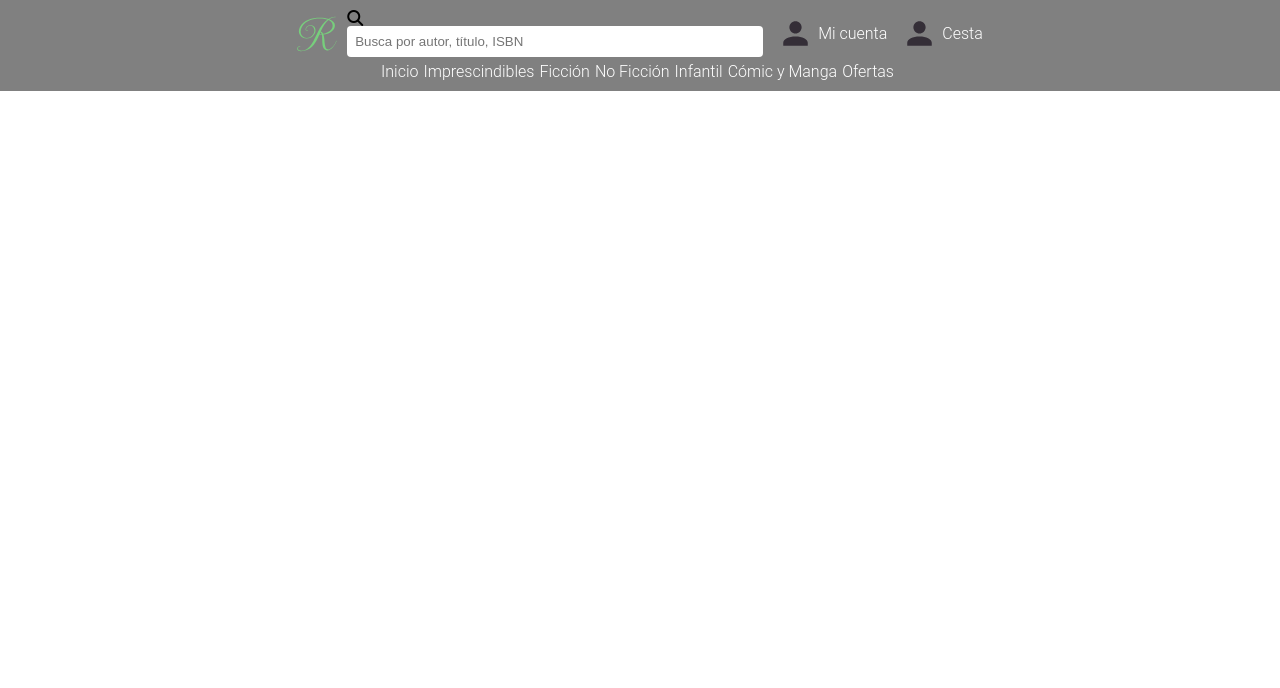
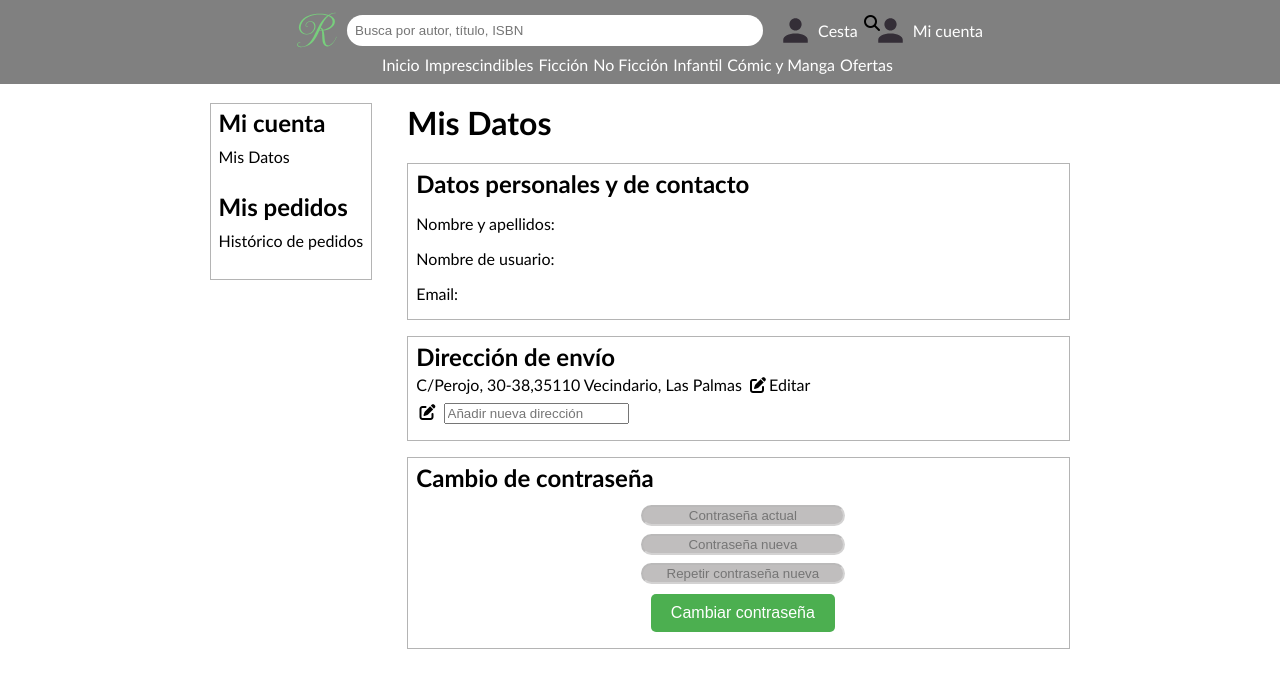
Before and after one commit to 0xMGuerra/TestTemplate, an Angular app: page / in a window 1280 px wide. Shown: the top 688 px of the page. Built offline with nearby package versions, Linux system fonts and the light colour scheme.

Commit message:
Styles changed.

```diff
--- a/angular.json
+++ b/angular.json
@@ -91,5 +91,8 @@
         }
       }
     }
+  },
+  "cli": {
+    "analytics": false
   }
 }
--- a/src/app/app.component.html
+++ b/src/app/app.component.html
@@ -4,7 +4,7 @@
 
   </div>
   <div class="content">
-
+    <app-profile></app-profile>
   </div>
   <div class="righ-margin">
 
--- a/src/app/app.component.ts
+++ b/src/app/app.component.ts
@@ -1,11 +1,12 @@
 import { Component } from '@angular/core';
 import { RouterOutlet } from '@angular/router'
 import { NavbarComponent } from "./navbar/navbar.component";
+import {ProfileComponent} from "./profile/profile.component";
 
 @Component({
   selector: 'app-root',
   standalone: true,
-  imports: [RouterOutlet, NavbarComponent],
+  imports: [RouterOutlet, NavbarComponent, ProfileComponent],
   templateUrl: './app.component.html',
   styleUrl: './app.component.css'
 })
--- a/src/app/navbar/navbar.component.css
+++ b/src/app/navbar/navbar.component.css
@@ -30,8 +30,9 @@
 .right,
 center {
   display: flex;
-  /*flex: initial;*/
+  flex-direction: row-reverse;
 }
+
 .left {
   margin-right: 10px;
 }
@@ -48,9 +49,18 @@ icon {
 input {
   display: flex;
   width: 400px;
+  border-radius: 40px 40px 40px 40px;
   padding: 8px;
   border: none;
-  border-radius: 4px;
+}
+
+.searchbutton{
+  background-color: white;
+  border: none;
+  border-radius: 0 40px 40px 0;
+  cursor: pointer;
+  height: 40px;
+  width: 40px;
 }
 
 .right span{
@@ -68,7 +78,10 @@ i {
   /*margin-right: 5px;*/
 }
 .textarea-icon {
+  /*display: inline-block;*/
+  position: absolute;
   color:black;
+  right: 400px;
 }
 .navbar-link {
   text-decoration: none;
--- a/src/app/navbar/navbar.component.html
+++ b/src/app/navbar/navbar.component.html
@@ -4,10 +4,8 @@
       <img src="../assets/Logo.svg" alt="Logo" class="logo"/>
     </div>
     <div class="center">
-      <i class="fa-solid fa-magnifying-glass textarea-icon">
-        <input type="text" placeholder="Busca por autor, título, ISBN">
-
-      </i>
+      <i class="fa-solid fa-magnifying-glass textarea-icon"></i>
+      <input type="text" placeholder="Busca por autor, título, ISBN">
     </div>
     <div class="right">
       <div class="account" hidden="false">
--- /dev/null
+++ b/src/app/profile/profile.component.css
@@ -0,0 +1,113 @@
+main {
+  display: flex;
+  flex-direction: row;
+  flex-wrap: nowrap;
+  padding: 0.1em 0.1em 0.1em 0.1em;
+  margin: 1px 0em 0.1em 0em;
+}
+.side-bar {
+  display: flex;
+  flex-direction: column;
+  align-items: flex-start;
+  width: 20%;
+  height: auto;
+  padding: 1em;
+}
+
+.inner-side-bar ul {
+  list-style: none;
+  padding: 0em;
+  margin-top: 0em;
+}
+.inner-side-bar li {
+  width: 100%;
+}
+
+.inner-side-bar ul li:not(:first-child):hover {
+  cursor: pointer;
+  background-color: #4CAF50;
+}
+.inner-side-bar a {
+  display: block;
+  text-decoration: none;
+  color: black;
+  padding: 5px 0;
+}
+
+.content {
+  display: flex;
+  flex-direction: column;
+  width: 80%;
+  padding: 1em;
+}
+.inner-side-bar {
+  display:flex;
+  flex-direction: column;
+  align-items: flex-start;
+  padding: 0.5em;
+  padding-top: 0em;
+  border: 0.1em solid #B4B4B4;
+  border-radius: 0px;
+}
+
+.edit-address {
+  margin: 0.2em 0em 0.5em 0em;
+}
+.edit-address i{
+  margin: 0em 0.2em 0em 0.5em;
+}
+.add-address i {
+  margin: 0em 0.5em 0em 0.2em;
+}
+.password, .password-inputs {
+  display:flex;
+  flex-direction: column;
+}
+.password-inputs {
+  justify-content: center;
+  align-items: center;
+}
+.password-inputs input {
+  margin-top: 0.6em;
+  width: 30%;
+  border-radius: 40px 40px 40px 40px;
+  text-align: center;
+  background-color: rgba(154, 151, 151, 0.62);
+  border-color: rgba(255, 255, 255, 0.3)
+}
+.password-inputs button {
+  margin-top: 0.6em ;
+  background-color: #4CAF50;
+  border: none;
+  color: white;
+  padding: 10px 20px;
+  text-align: center;
+  text-decoration: none;
+  display: inline-block;
+  font-size: 16px;
+  cursor: pointer;
+  border-radius: 5px;
+}
+.password-inputs button:hover {
+  background-color: #3e8e41;
+}
+
+h2 {
+  font-weight: bold;
+  margin: 0.2em 0em 0.2em 0em;
+}
+
+h1 {
+  margin-top: 0;
+}
+
+.personal-data, .address, .password {
+  border: 0.1em solid #B4B4B4;
+  border-radius: 0px;
+  padding: 0em 0em 1em 0.5em;
+  margin-bottom: 1em;
+}
+
+.personal-data p:last-child{
+  margin-bottom: 0em;
+}
--- /dev/null
+++ b/src/app/profile/profile.component.html
@@ -0,0 +1,43 @@
+<main class="main-content">
+  <div class="side-bar">
+      <div class="inner-side-bar">
+      <ul>
+        <li><h2>Mi cuenta</h2></li>
+        <li><a href="#">Mis Datos</a></li>
+      </ul>
+      <ul>
+        <li><h2>Mis pedidos</h2></li>
+        <li><a href="#">Histórico de pedidos</a></li>
+      </ul>
+    </div>
+  </div>
+  <div class="content">
+      <h1>Mis Datos</h1>
+      <div class="personal-data">
+        <h2>Datos personales y de contacto</h2>
+        <p>Nombre y apellidos:</p>
+        <p>Nombre de usuario:</p>
+        <p>Email:</p>
+      </div>
+      <div class="address">
+        <h2>Dirección de envío</h2>
+        <div class="edit-address">
+          <span>C/Perojo, 30-38,35110 Vecindario, Las Palmas</span>
+          <i class="fa-solid fa-pen-to-square"></i>Editar
+        </div>
+        <div class="add-address">
+          <i class="fa-solid fa-pen-to-square"></i>
+          <input type="text" placeholder="Añadir nueva dirección"/>
+        </div>
+      </div>
+      <div class="password">
+        <h2>Cambio de contraseña</h2>
+        <div class="password-inputs">
+          <input type="text" placeholder="Contraseña actual"/>
+          <input type="text" placeholder="Contraseña nueva"/>
+          <input type="text" placeholder="Repetir contraseña nueva"/>
+          <button type="button">Cambiar contraseña</button>
+        </div>
+      </div>
+  </div>
+</main>
--- a/src/styles.css
+++ b/src/styles.css
@@ -1,5 +1,5 @@
 body {
   margin: 0px;
-  font-family: "Roboto Light";
+  font-family: "Calibri";
   font-size: 16px;
 }
```
Also changed, not shown: src/app/profile/profile.component.ts (added, +12 -0 lines), 1 other file (tests, documents, lock files or other folders).
